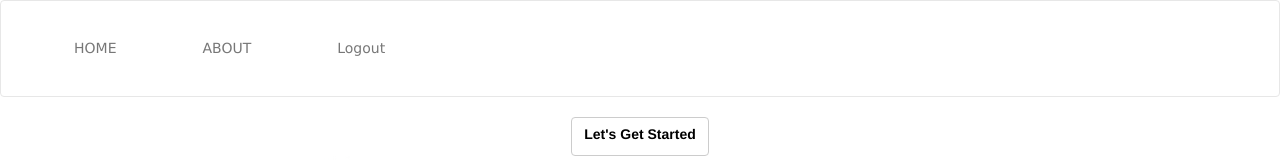
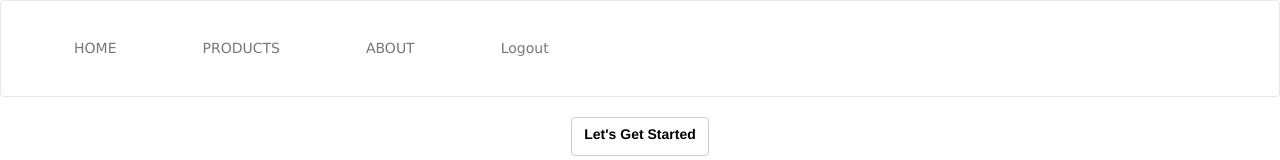
Before and after one commit to simplybelieving/inhouseapp, a website: page public/app/views/index.html in a window 1280 px wide. Shown: the top 160 px of the page. Drawn offline with nearby package versions, Linux system fonts and the light colour scheme; some packages are replaced by stand-ins of ours; files that its build step writes are made by us from their sources; a script that the page names is missing.

Commit message:
Update index.html

```diff
--- a/public/app/views/index.html
+++ b/public/app/views/index.html
@@ -62,6 +62,7 @@
       <ul class = "nav navbar-nav">
 
         <li class="nav-item"><a href="/">HOME</a></li>
+        <li class="nav-item"><a href="/productdetails">PRODUCTS</a></li>
         <li class="nav-item"><a href="/about">ABOUT</a></li>
         <li ng-show="logged" class="nav-item"><a href="/viewClients">LEADS</a></li>
         <li class="nav-item"><a href="#" ng-click="main.logout();">Logout</a></li>
```
